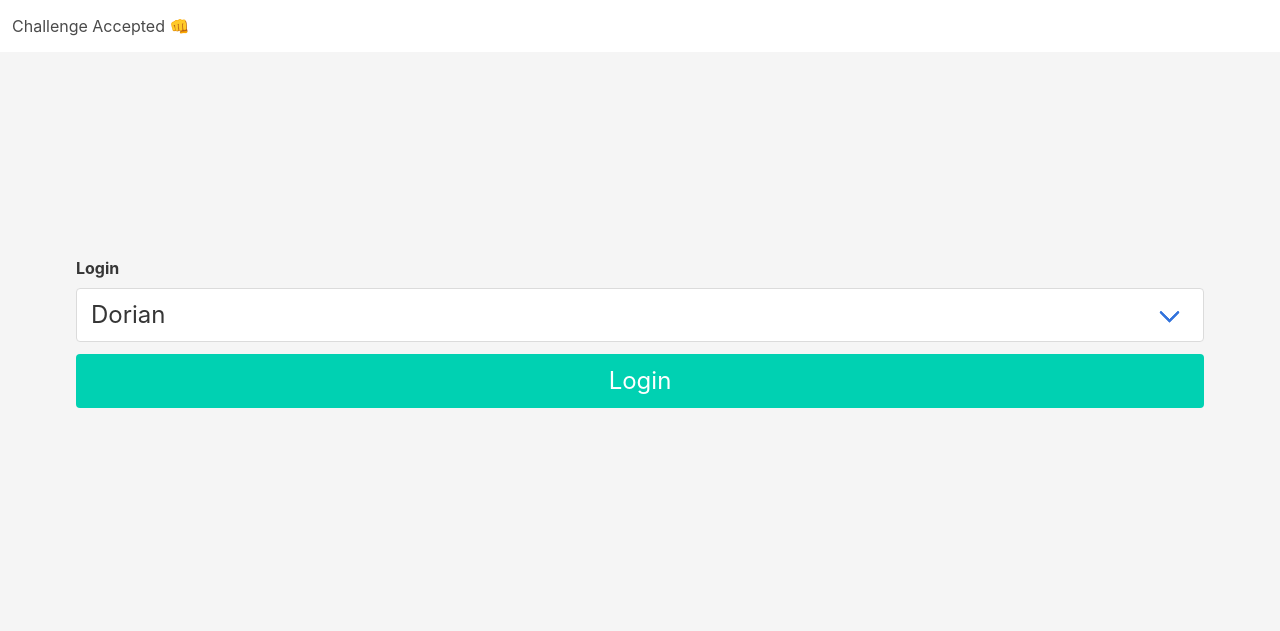
After one commit to jab-d/challenge-accepted, a Node server app: template views/login.handlebars in a window 1280 px wide. The commit adds this page. Shown: the top 631 px of the page. Run offline with Node 20, Linux system fonts and the light colour scheme; the template is opened without the code that fills it, so the values that code supplies are empty; some libraries are stand-ins or nearby versions.

Commit message:
login page

```diff
--- a/views/layouts/main.handlebars
+++ b/views/layouts/main.handlebars
@@ -68,6 +68,32 @@
     justify-content: space-between;
 }
 
+.login-select select:not([multiple]) {
+    width: 100%;
+}
+
+.login-select.is-large {
+    width: 100%;
+}
+
+.login-control, .login-button {
+  width: 100%
+}
+
+.login-container {
+  margin-top: 2rem;
+  display: flex;
+  flex-direction: column;
+  align-items: center;
+  height: 75vh;
+  justify-content: center;
+}
+
+.columns.login-columns {
+    width: 100%;
+}
+
+
   </style>
 </head>
 
--- /dev/null
+++ b/views/login.handlebars
@@ -0,0 +1,30 @@
+<div class="container login-container">
+  <div class="columns login-columns">
+    <div class="column">
+      <div class="field">
+        <label class="label">Login</label>
+        <div class="control">
+          <div class="select is-large login-select">
+            <select id="login-users">
+              <option id={{user-id}}>Dorian</option>
+              <option id={{user-id}}>Andrew</option>
+              <option id={{user-id}}>Jessica</option>
+              <option id={{user-id}}>Brandon</option>
+            </select>
+          </div>
+        </div>
+      </div>
+
+      <div class="field is-grouped is-grouped-right">
+
+        <p class="control login-control">
+          <a class="button is-primary is-large login-button">
+            Login
+          </a>
+        </p>
+      </div>
+
+
+  </div>
+</div>
+</div>
```
Also changed, not shown: mockups/login.html (added, +60 -0 lines), mockups/style.css (+25 -0 lines).
